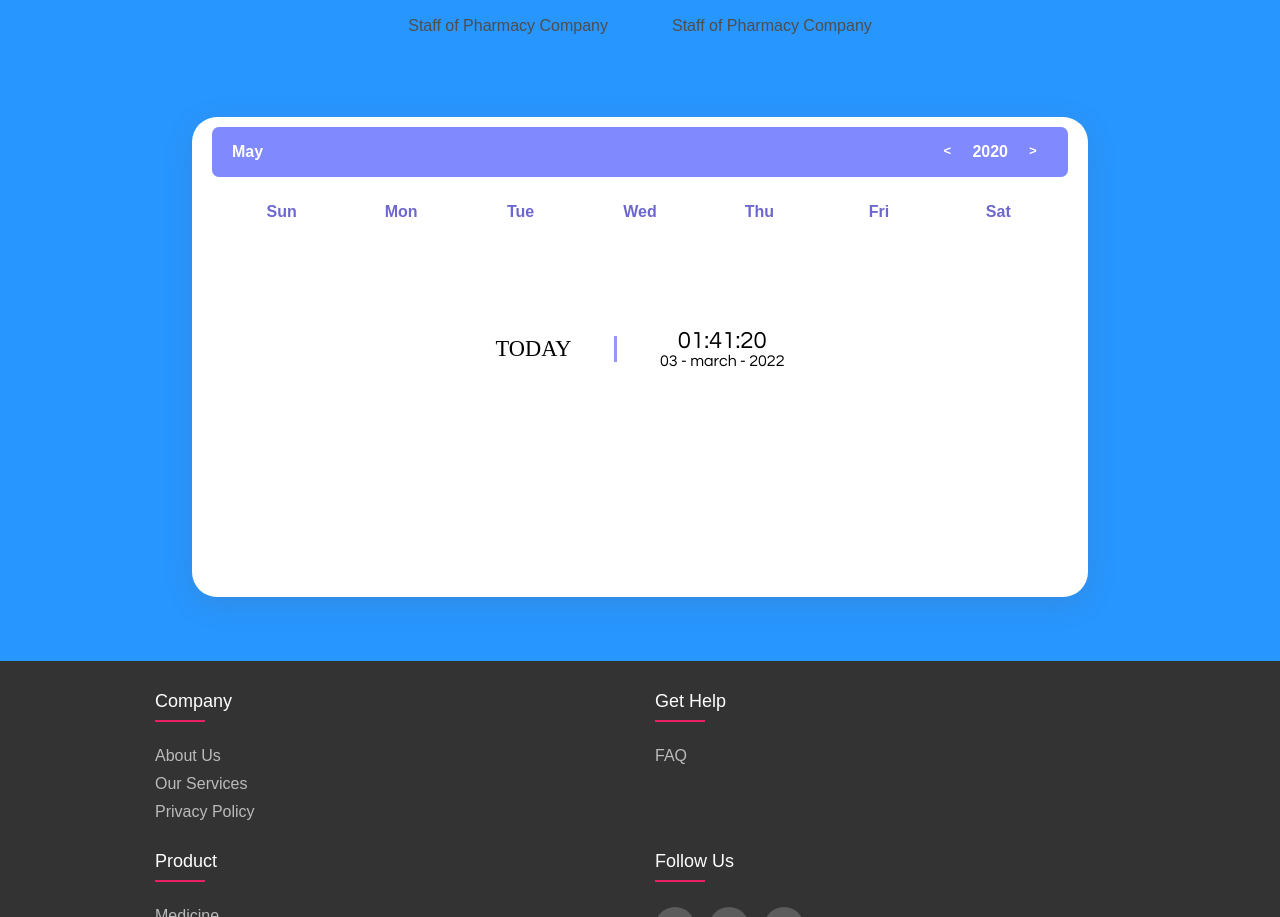
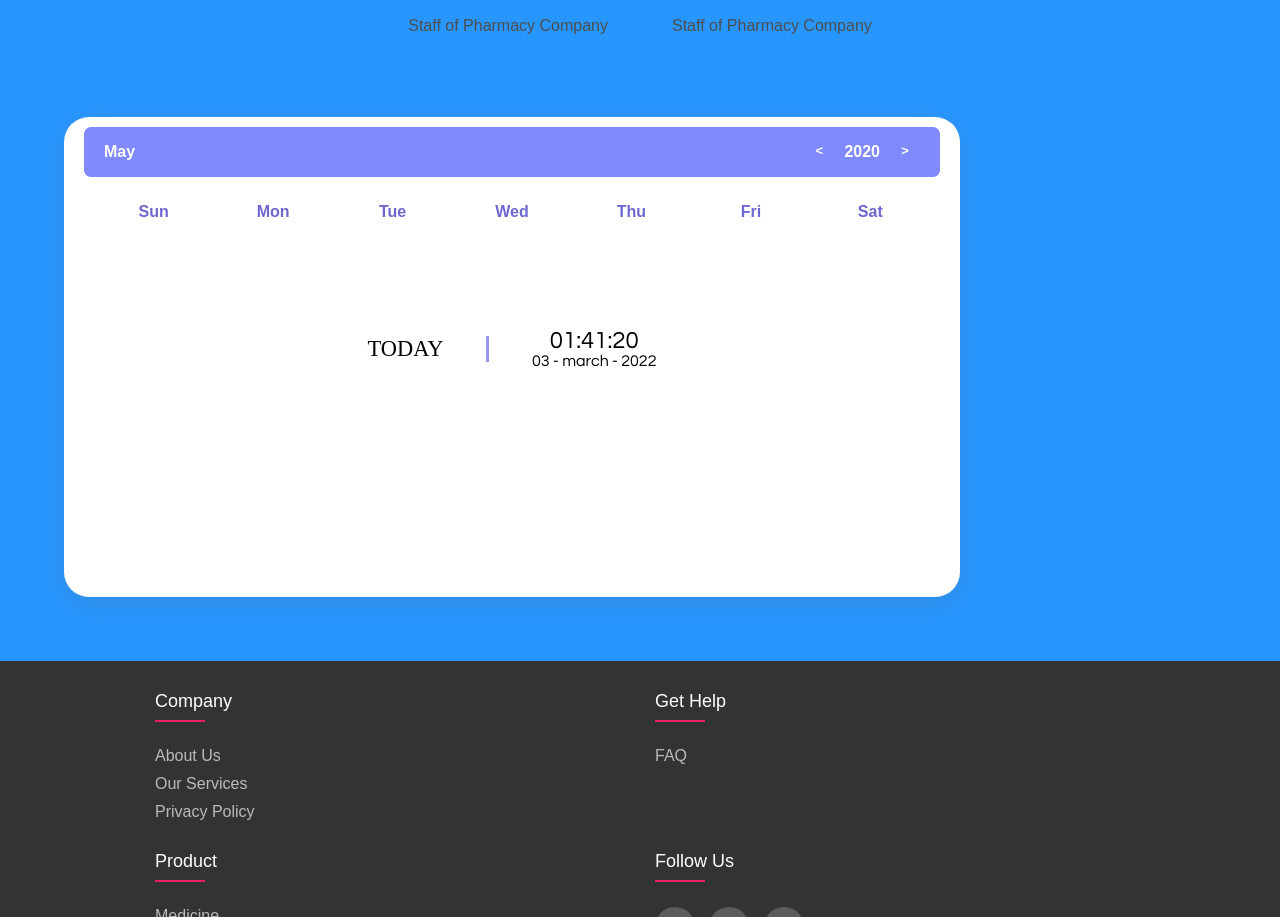
Before and after one commit to Fitszz/Projek2.github.io, a plain HTML site: page About Us.html in a window 1280 px wide. Shown: the part 788-1705 px from the top of the page. Drawn offline with nearby package versions, Linux system fonts and the light colour scheme; some packages are replaced by stand-ins of ours; a script that the page names is missing.

Commit message:
Add files via upload

```diff
--- a/css/style2.css
+++ b/css/style2.css
@@ -13,7 +13,10 @@
   .calendar {
     width: 70%;
     height: 30rem;
-    margin: 0 auto;
+    margin-left: 5%;
+    margin-right: 5%;
+    align-items: center;
+    justify-content: space-between;
   }
 
 }
```
